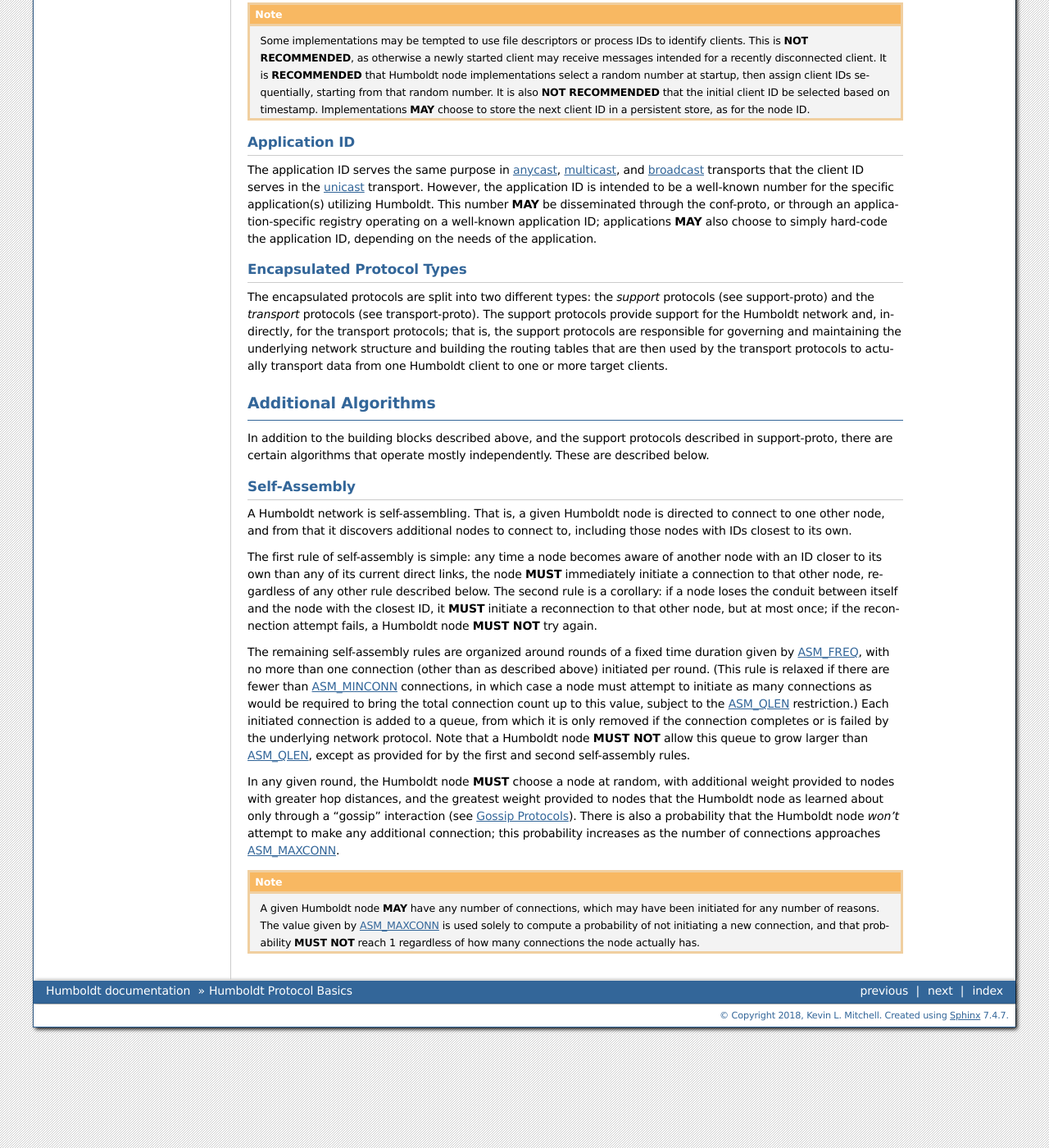
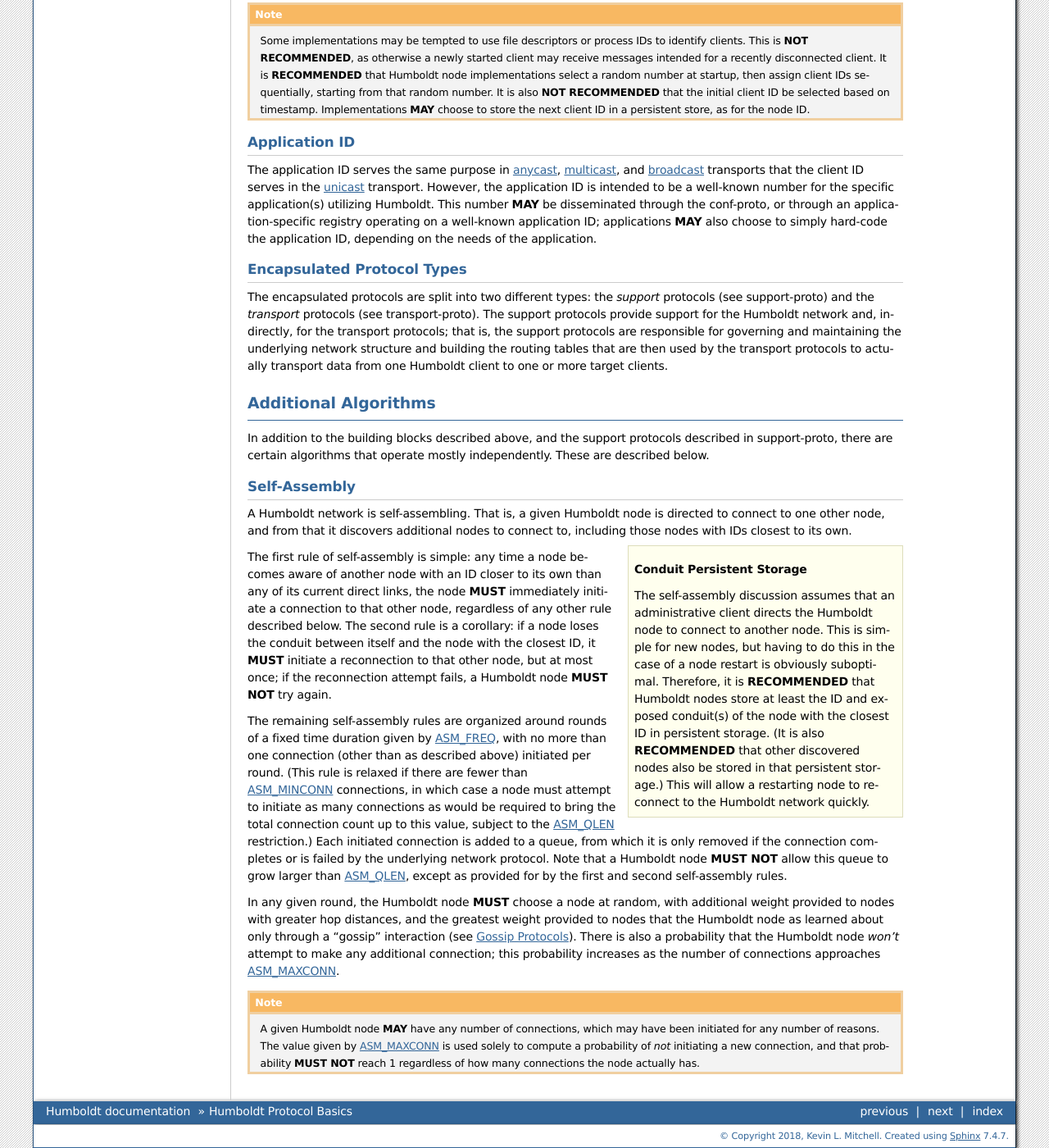
Before and after one commit to hydralang/humboldt-doc, a Sphinx documentation site: the page built from source/basics.rst, in a window 1280 px wide and 1400 px high, scrolled down 4827 px. Shown: the whole window at 82% size. Built offline with Sphinx 7.4.7, drawn with Linux system fonts in a browser that asks for light colours.

Commit message:
Add a sidebar on persistent storage
This commit adds a sidebar to the self-assembly section regarding
persistent storage of the discovered nodes, to aid reconnection in the
event of a node restart.

```diff
--- a/source/basics.rst
+++ b/source/basics.rst
@@ -459,6 +459,18 @@ is directed to connect to one other node, and from that it discovers
 additional nodes to connect to, including those nodes with IDs closest
 to its own.
 
+.. sidebar:: Conduit Persistent Storage
+
+   The self-assembly discussion assumes that an administrative client
+   directs the Humboldt node to connect to another node.  This is
+   simple for new nodes, but having to do this in the case of a node
+   restart is obviously suboptimal.  Therefore, it is **RECOMMENDED**
+   that Humboldt nodes store at least the ID and exposed conduit(s) of
+   the node with the closest ID in persistent storage.  (It is also
+   **RECOMMENDED** that other discovered nodes also be stored in that
+   persistent storage.)  This will allow a restarting node to
+   reconnect to the Humboldt network quickly.
+
 The first rule of self-assembly is simple: any time a node becomes
 aware of another node with an ID closer to its own than any of its
 current direct links, the node **MUST** immediately initiate a
@@ -495,5 +507,6 @@ probability increases as the number of connections approaches
    A given Humboldt node **MAY** have any number of connections, which
    may have been initiated for any number of reasons.  The value given
    by :ref:`asm-maxconn` is used solely to compute a probability of
-   not initiating a new connection, and that probability **MUST NOT**
-   reach 1 regardless of how many connections the node actually has.
+   *not* initiating a new connection, and that probability **MUST
+   NOT** reach 1 regardless of how many connections the node actually
+   has.
```
